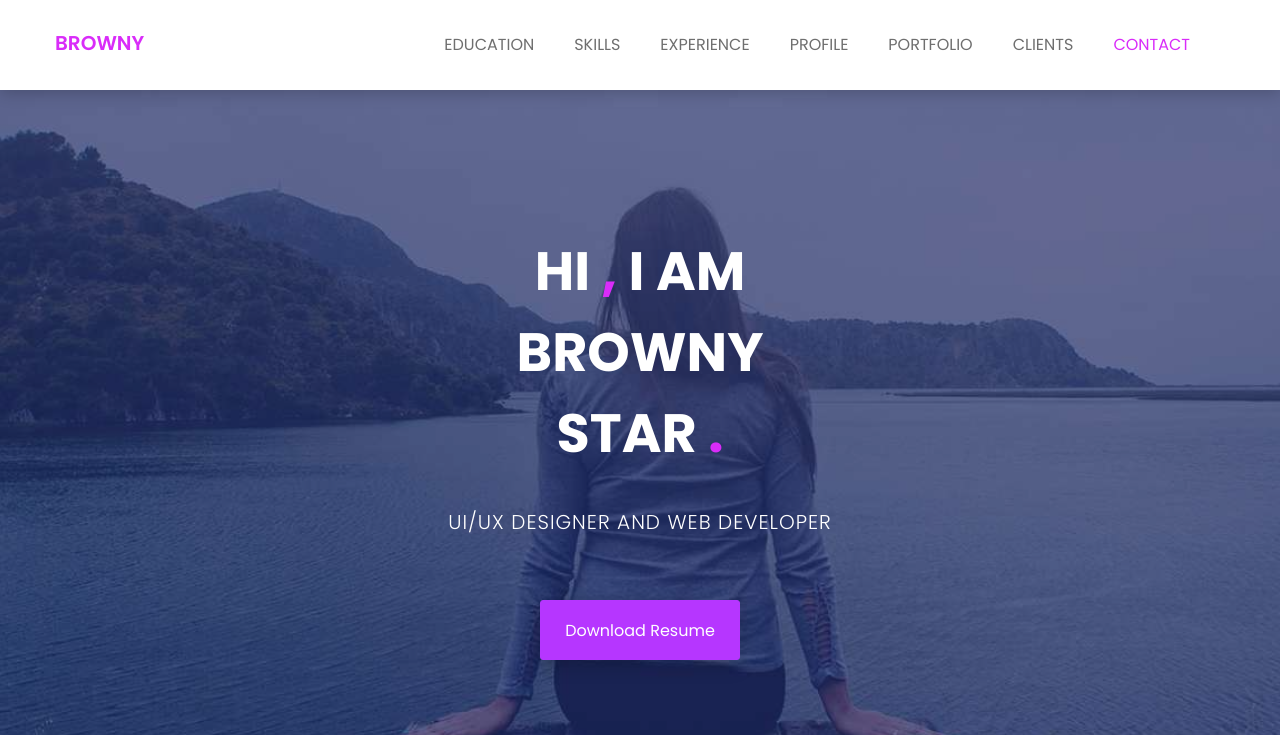
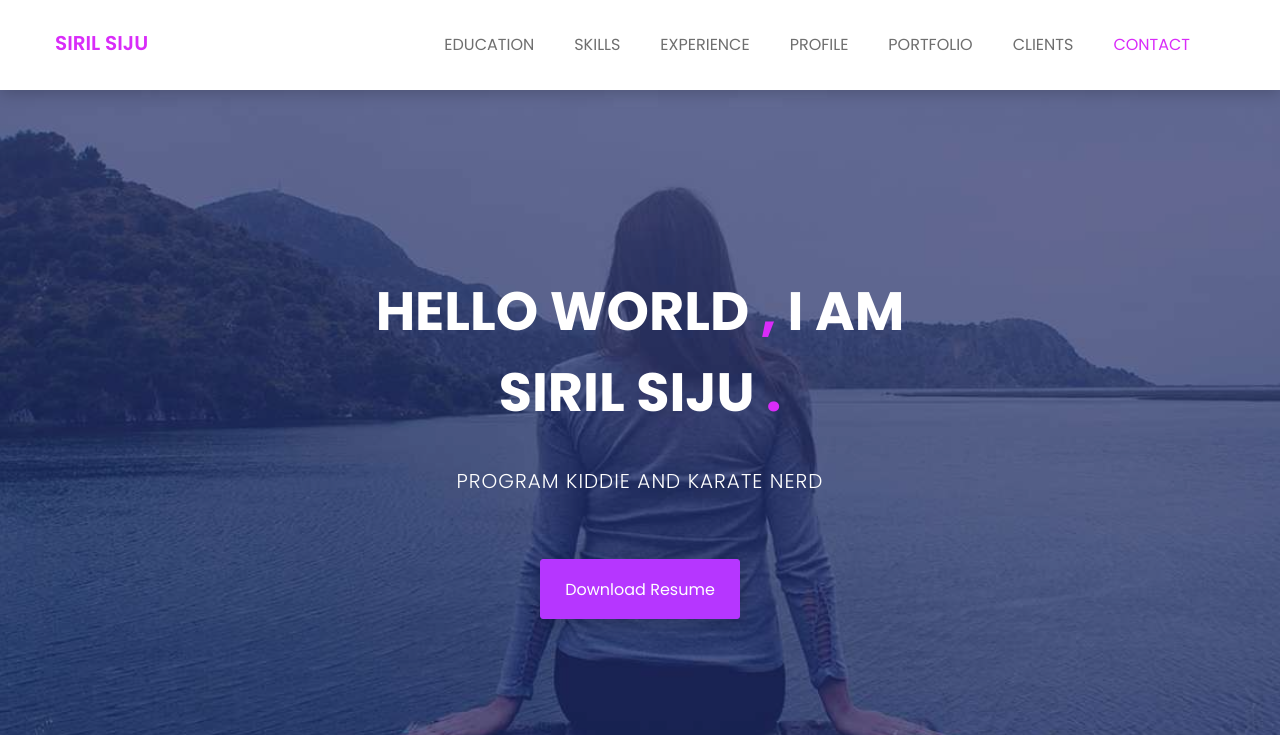
Before and after one commit to sirilsiju98/sirilsiju98.github.io, a plain HTML site: page index.html in a window 1280 px wide. Shown: the top 735 px of the page. Drawn offline with nearby package versions, Linux system fonts and the light colour scheme.

Commit message:
Update Header and Welcome

```diff
--- a/index.html
+++ b/index.html
@@ -70,7 +70,7 @@
 			                <button type="button" class="navbar-toggle" data-toggle="collapse" data-target="#navbar-menu">
 			                    <i class="fa fa-bars"></i>
 			                </button>
-			                <a class="navbar-brand" href="index.html">browny</a>
+			                <a class="navbar-brand" href="index.html">siril siju</a>
 			            </div><!--/.navbar-header-->
 			            <!-- End Header Navigation -->
 
@@ -103,8 +103,8 @@
 				<div class="row">
 					<div class="col-md-12 text-center">
 						<div class="header-text">
-							<h2>hi <span>,</span> i am <br> browny <br> star <span>.</span>   </h2>
-							<p>ui/ux designer and web developer</p>
+							<h2>hello world <span>,</span> i am <br> Siril Siju <span>.</span>   </h2>
+							<p>Program Kiddie and Karate Nerd</p>
 							<a href="assets/download/browney.txt" download>download resume</a>
 						</div><!--/.header-text-->
 					</div><!--/.col-->
```
